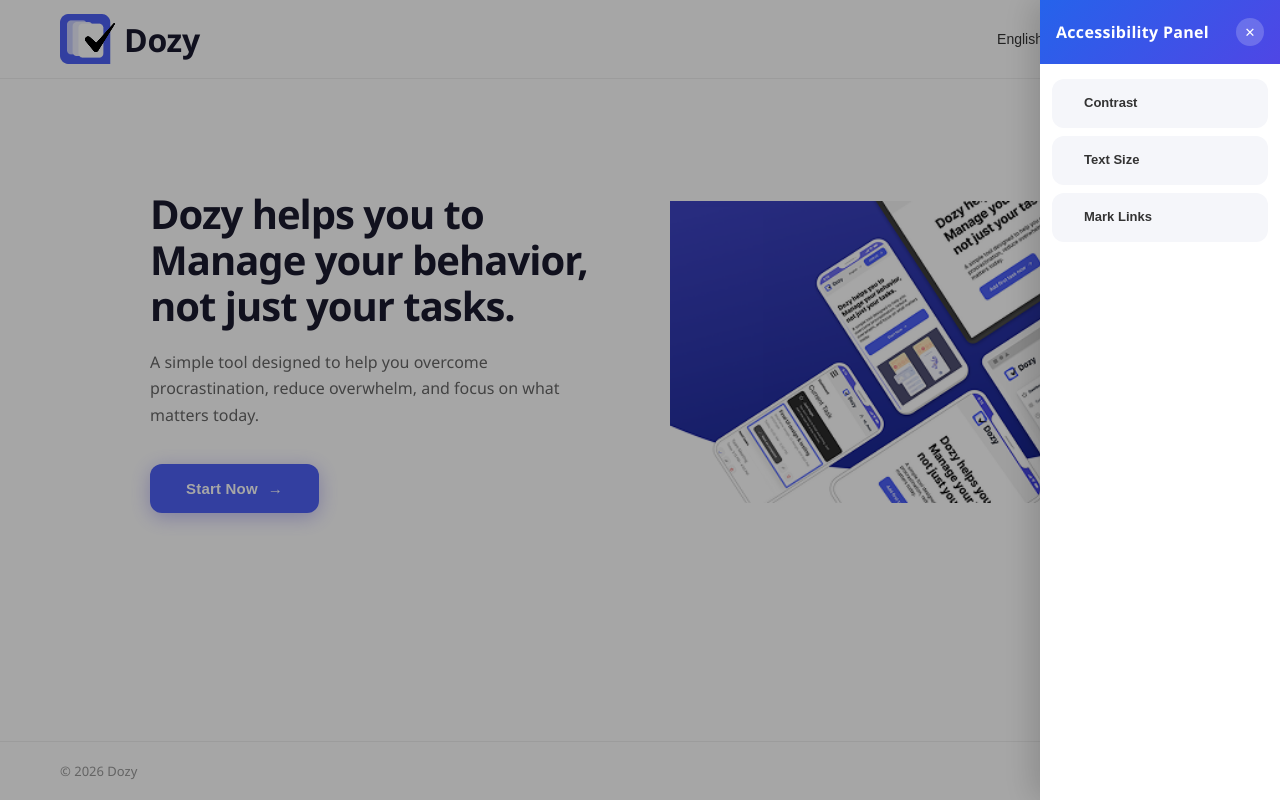
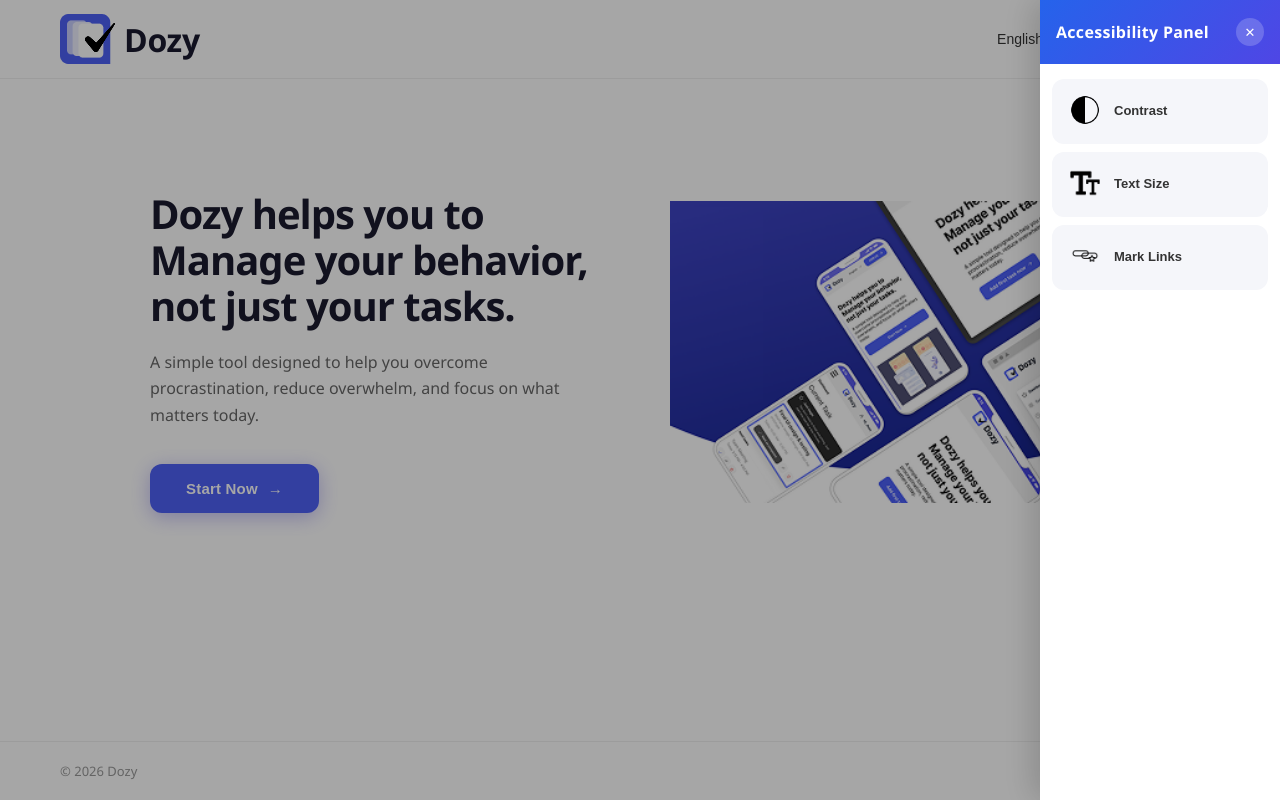
Before and after one commit to anthony03-tech/Responsive-Design-Todo-List, a React (Create React App) app: page / in a window 1280 px wide. Both pictures are taken after a click on the button "Accessibility options". Built offline with nearby package versions, Linux system fonts and the light colour scheme.

Commit message:
added icons for accessibility buttons

```diff
--- a/src/components/AccessibilityPanel.js
+++ b/src/components/AccessibilityPanel.js
@@ -5,17 +5,17 @@ const options = [
   {
     id: "contrast",
     label: "Contrast",
-    // icon: (<img src="/icons-kontrast.png" alt="Contrast"/>),
+    icon: (<img src="/icons-kontrast.png" alt="Contrast" style={{ width: '30px', height: '30px' }}/>),
   },
   {
     id: "largeText",
     label: "Text Size",
-    // icon: (<img src="/text-size.png" alt="text-size"/>),
+    icon: (<img src="/text-size.png" alt="text-size" style={{ width: '30px', height: '30px' }}/>),
   },
   {
     id: "markLinks",
     label: "Mark Links",
-    // icon: (<img src="/highlight-links.png" alt="highlight-links"/>),
+    icon: (<img src="/highlight-links.png" alt="highlight-links" style={{ width: '30px', height: '30px' }}/>),
   },
 ];
 
```
